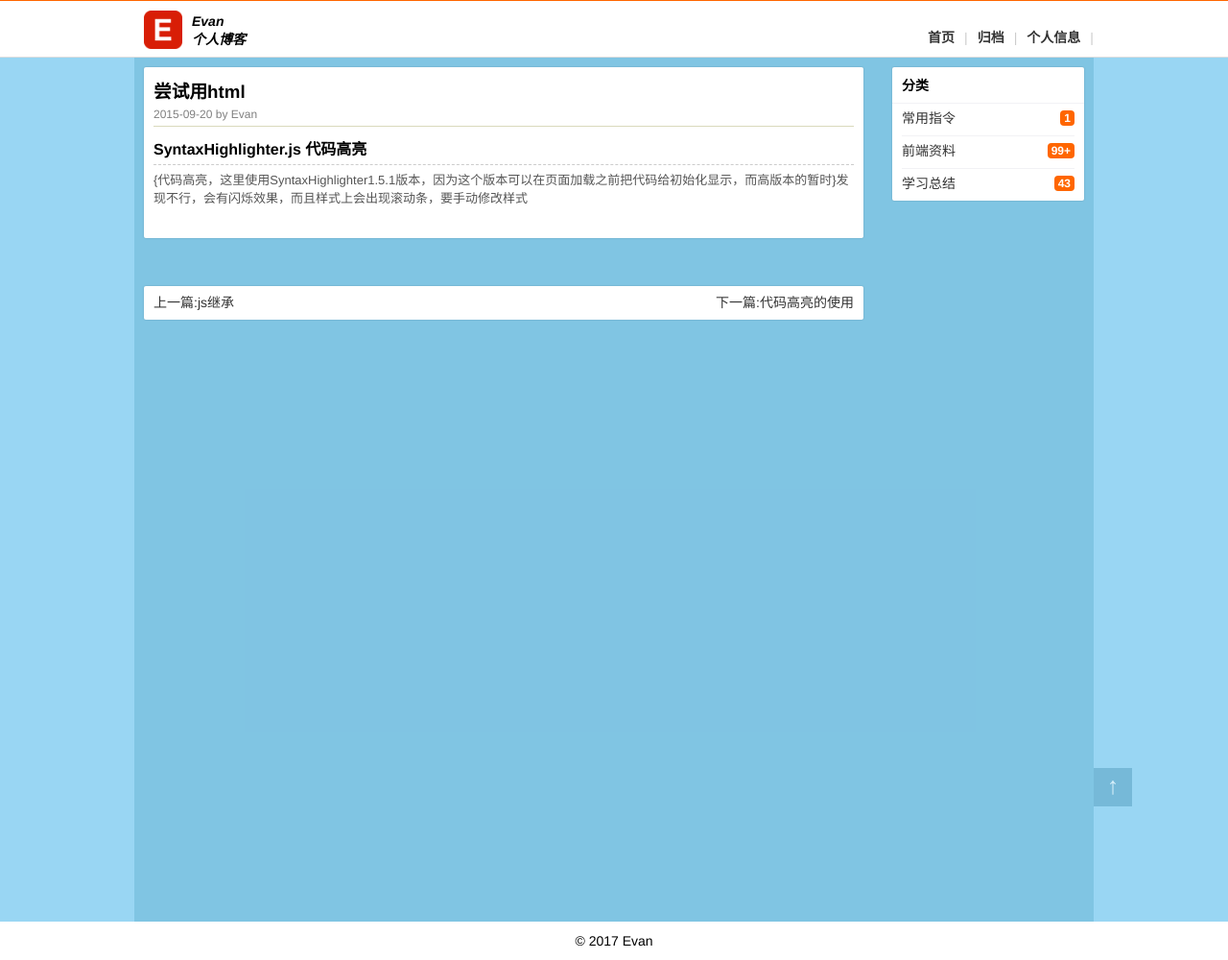
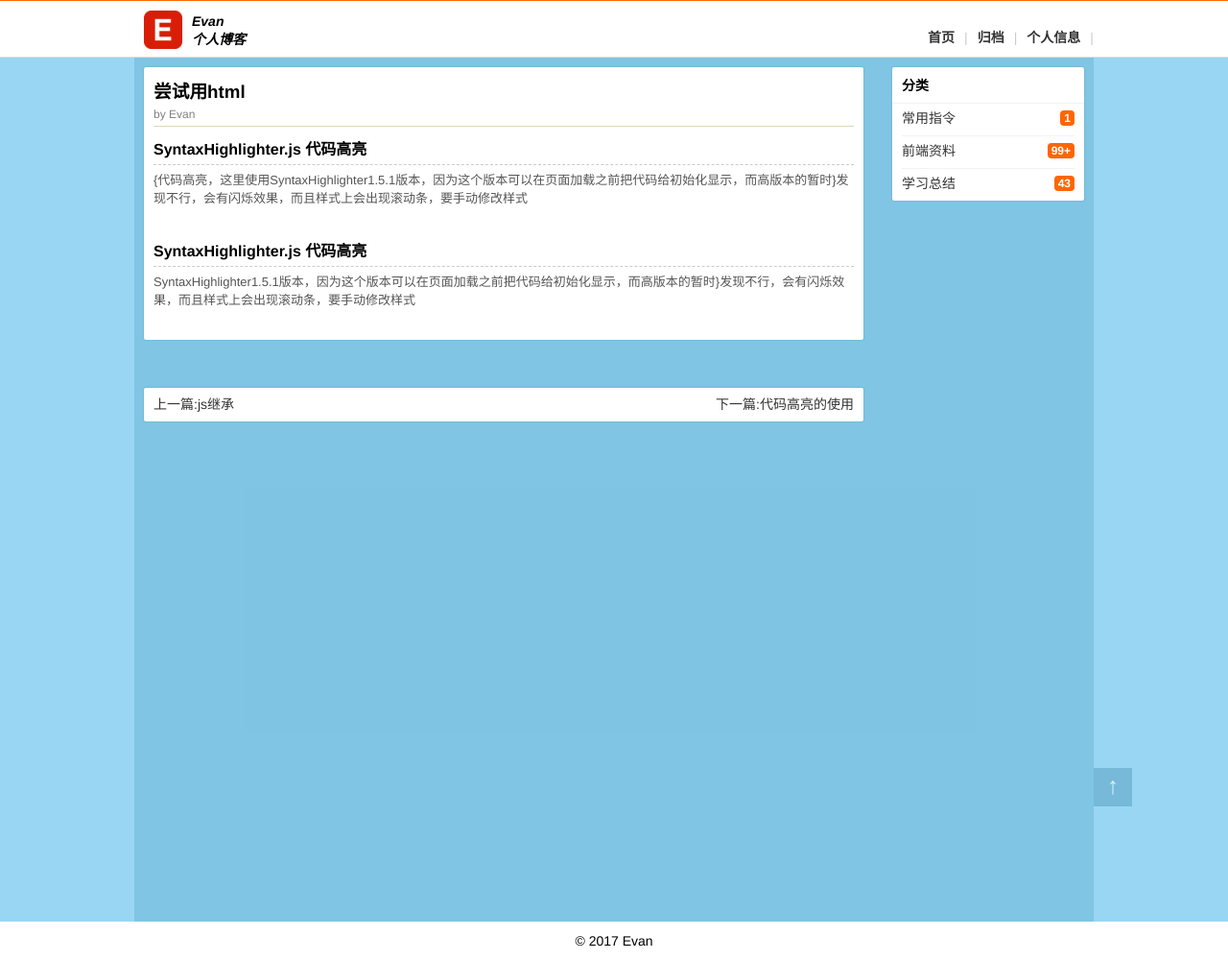
Before and after one commit to bnuephjx/bnuephjx.github.io, a Jekyll site: the page built from _posts/2016-01-12-测试.html, in a window 1280 px wide. Shown: the whole page at 96% size. Built offline with Jekyll 4.4.1, drawn with Linux system fonts in a browser that asks for light colours.

Commit message:
添加文章输出模板

```diff
--- a/_includes/_views/post.html
+++ b/_includes/_views/post.html
@@ -1,55 +1 @@
-<div class="blogContent clearfix">
-    <div class="blogContentLeft">
-        <div class="blogInfo">
-            <h3>{{page.title}}</h3>
-            <h6 class='time'>2015-09-20 by Evan</h6>
-            <article class="infoContent">
-                <h4 class="infoSubTitle">SyntaxHighlighter.js 代码高亮</h4>
-                <p>
-                    {代码高亮，这里使用SyntaxHighlighter1.5.1版本，因为这个版本可以在页面加载之前把代码给初始化显示，而高版本的暂时}发现不行，会有闪烁效果，而且样式上会出现滚动条，要手动修改样式
-                </p>
-            </article>
-        </div>
-        <div class="pagenavi clearfix pagenaviInfo">
-            <a class="prev" href="javascript:;">
-                上一篇:<span>js继承</span>
-            </a>
-            <a class="next" href="javascript:;">
-                下一篇:<span>代码高亮的使用</span>
-            </a>
-        </div>
-    </div>
-    <div class="blogContentRight">
-        <div class="classify">
-            <div class="blogTxt">分类</div>
-            <ul class='classifyBox'>
-                <li>
-                    <a href="javascript:;">
-                        <p class="txt">
-                            常用指令
-                        </p>
-                        <span class='classifyNum'>1</span>
-                    </a>
-                </li>
-                <li>
-                    <a href="javascript:;">
-                        <p class="txt">
-                            前端资料
-                        </p>
-                        <span class='classifyNum'>99+</span>
-                    </a>
-                </li>
-                <li>
-                    <a href="javascript:;">
-                        <p class="txt">
-                            学习总结
-                        </p>
-                        <span class='classifyNum'>43</span>
-                    </a>
-                </li>
-            </ul>
-        </div>
-    </div>
-</div>
-{% include _component/footer.html %}
-<div class='backTop'>↑</div>
+{{ content }}
--- a/_layouts/post.html
+++ b/_layouts/post.html
@@ -1,5 +1,65 @@
 ---
-layout: default
 ---
+{% assign lang = site.data.languages[site.language] %}
+<!DOCTYPE html>
+<html>
 
-{% include post.html %}
+<head>
+    {% include _component/headerInformation.html %}
+</head>
+
+<body id="BnuephjxBlog">
+    {% include _component/header.html %}
+    <div class="blogContent clearfix">
+        <div class="blogContentLeft">
+            <div class="blogInfo">
+                <h3>{{page.title}}</h3>
+                <h6 class='time'>{{ item.date | date: "%F" }} by {{ site.author.name }}</h6>
+             	{% include _views/post.html %}
+            </div>
+            <div class="pagenavi clearfix pagenaviInfo">
+                <a class="prev" href="javascript:;">
+                上一篇:<span>js继承</span>
+            </a>
+                <a class="next" href="javascript:;">
+                下一篇:<span>代码高亮的使用</span>
+            </a>
+            </div>
+        </div>
+        <div class="blogContentRight">
+            <div class="classify">
+                <div class="blogTxt">分类</div>
+                <ul class='classifyBox'>
+                    <li>
+                        <a href="javascript:;">
+                            <p class="txt">
+                                常用指令
+                            </p>
+                            <span class='classifyNum'>1</span>
+                        </a>
+                    </li>
+                    <li>
+                        <a href="javascript:;">
+                            <p class="txt">
+                                前端资料
+                            </p>
+                            <span class='classifyNum'>99+</span>
+                        </a>
+                    </li>
+                    <li>
+                        <a href="javascript:;">
+                            <p class="txt">
+                                学习总结
+                            </p>
+                            <span class='classifyNum'>43</span>
+                        </a>
+                    </li>
+                </ul>
+            </div>
+        </div>
+    </div>
+    {% include _component/footer.html %}
+    <div class='backTop'>↑</div>
+</body>
+
+</html>
--- a/_posts/2016-01-12-测试.html
+++ b/_posts/2016-01-12-测试.html
@@ -8,4 +8,15 @@ categories: Jekyll
 description: 自定义模板，有着响应式设计的 Jekyll 主题。本站正式使用了 Jacman 主题。Jacman 基于 Jacman 的 Hexo 主题修改而来。你可以前往本站和Dem预览更多关于本主题的更多效果。如果你有任何问题或意见欢迎到 GitHub 发表 issue。
 ---
 
-{% include _views/post.html %}
+<article class="infoContent">
+    <h4 class="infoSubTitle">SyntaxHighlighter.js 代码高亮</h4>
+    <p>
+        {代码高亮，这里使用SyntaxHighlighter1.5.1版本，因为这个版本可以在页面加载之前把代码给初始化显示，而高版本的暂时}发现不行，会有闪烁效果，而且样式上会出现滚动条，要手动修改样式
+    </p>
+</article>
+<article class="infoContent">
+    <h4 class="infoSubTitle">SyntaxHighlighter.js 代码高亮</h4>
+    <p>
+        SyntaxHighlighter1.5.1版本，因为这个版本可以在页面加载之前把代码给初始化显示，而高版本的暂时}发现不行，会有闪烁效果，而且样式上会出现滚动条，要手动修改样式
+    </p>
+</article>
```
Also changed, not shown: other parts of _posts/2016-01-12-测试.html (+1 -1 lines).
